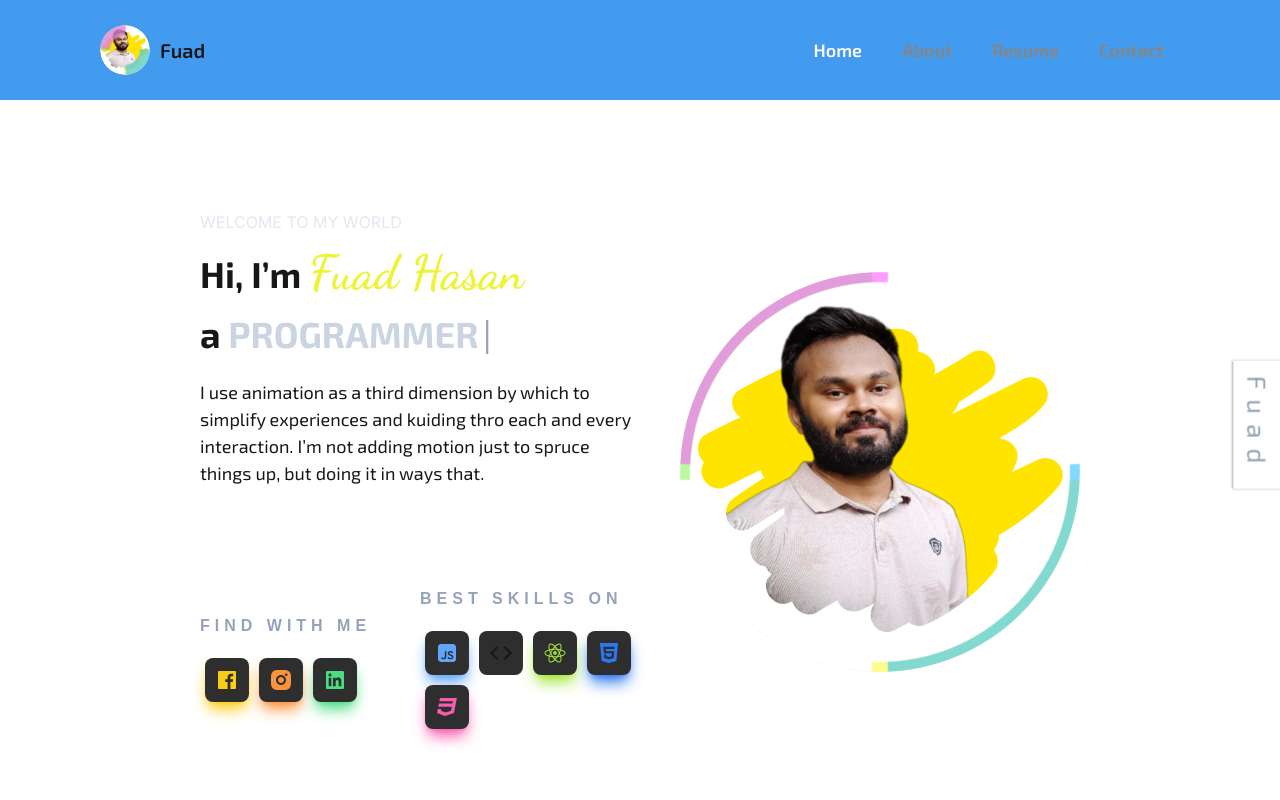
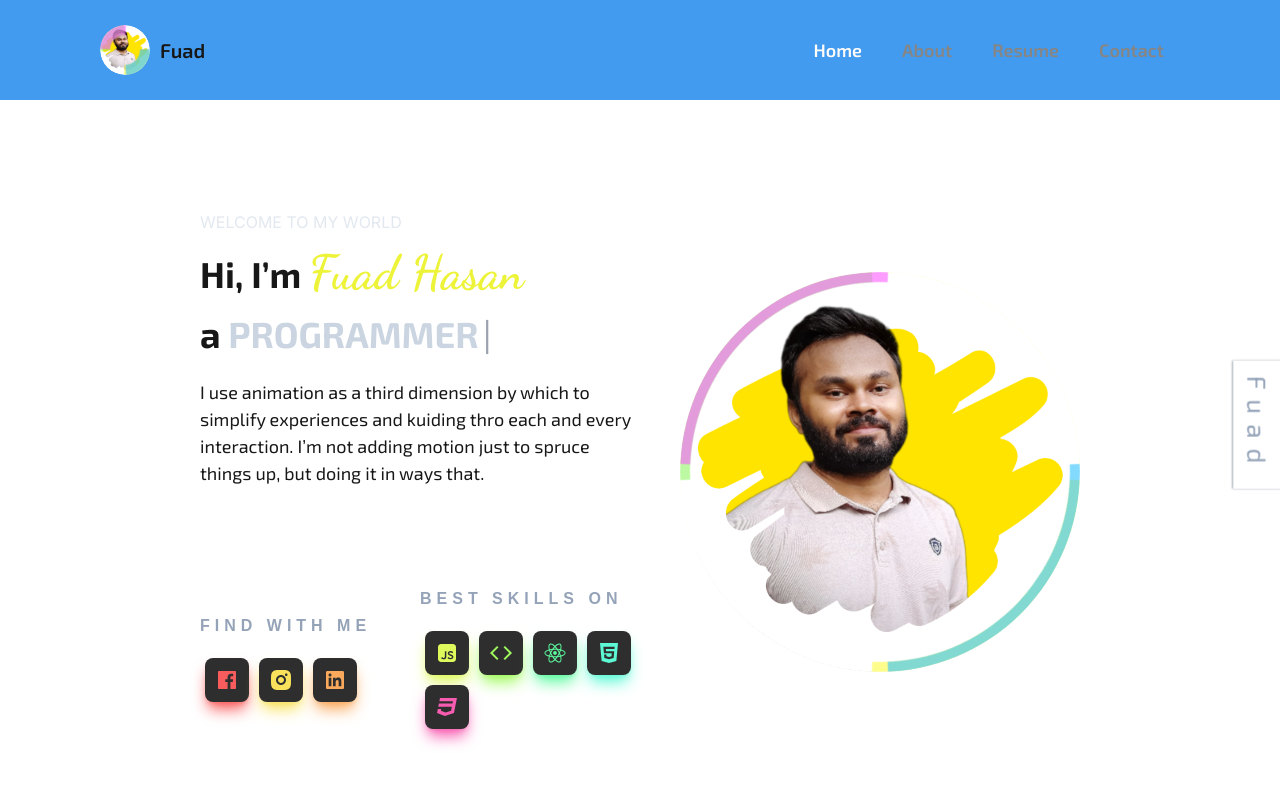
Before and after one commit to fuad-hasan-safat/portfolio, a Next.js app: page / in a window 1280 px wide. Shown: the top 800 px of the page. Built offline with nearby package versions, Linux system fonts and the light colour scheme; a web font is replaced by a local one.

Commit message:
changed color

```diff
--- a/components/HomePage.tsx
+++ b/components/HomePage.tsx
@@ -73,7 +73,7 @@ export default function HomePage() {
                     <div className='w-[50%]'>
                         <h5 className='uppercase pb-[15px] tracking-[5px] font-semibold text-slate-400'>Find with me</h5>
                         <IconContainer
-                            customClass={'shadow-yellow-400 text-yellow-400 hover:scale-[1.2] hover:text-yellow-200'}
+                            customClass={'shadow-[#f95c5c] text-[#f95c5c] hover:scale-[1.2] hover:text-white hover:shadow-white'}
                             isClickable={true}
                             onClick={openFacebookProfile}
                         >
@@ -83,7 +83,7 @@ export default function HomePage() {
                         </IconContainer>
 
                         <IconContainer
-                            customClass={'shadow-orange-400 text-orange-400 hover:scale-[1.2] hover:text-orange-200'}
+                        customClass={'shadow-[#f9e15c] text-[#f9e15c] hover:scale-[1.2] hover:text-white hover:shadow-white'}
                             onClick={openInstagramProfile}
                             isClickable={true}>
                             <RiInstagramFill
@@ -92,7 +92,7 @@ export default function HomePage() {
 
 
                         <IconContainer
-                            customClass={'shadow-green-400 text-green-400 hover:scale-[1.2] hover:text-green-200'}
+                            customClass={'shadow-[#f9a85c] text-[#f9a85c] hover:text-white hover:shadow-white'}
                             isClickable={true}
                             onClick={openLinkedInProfile}
                         >
@@ -106,7 +106,7 @@ export default function HomePage() {
                         <h5 className='uppercase pb-[15px] tracking-[5px] font-semibold text-slate-400'>Best Skills On</h5>
 
                         <IconContainer
-                            customClass={'shadow-blue-400 text-blue-400'}
+                            customClass={'shadow-[#ddf95c] text-[#ddf95c]'}
                         >
                             <RiJavascriptFill
                             />
@@ -114,7 +114,7 @@ export default function HomePage() {
                         </IconContainer>
 
                         <IconContainer
-                            customClass={'shadow-white text-white-400'}
+                            customClass={'shadow-[#9ff95c] text-[#9ff95c]'}
                         >
                             <RiCodeFill
                             />
@@ -122,7 +122,7 @@ export default function HomePage() {
 
 
                         <IconContainer
-                            customClass={'shadow-lime-400 text-lime-400'}
+                            customClass={'shadow-[#5cf99f] text-[#5cf99f]'}
                         >
                             <RiReactjsFill
                             />
@@ -130,7 +130,7 @@ export default function HomePage() {
                         </IconContainer>
 
                         <IconContainer
-                            customClass={'shadow-[#2c78f2] text-[#2c78f2]'}
+                            customClass={'shadow-[#5cf9d4] text-[#5cf9d4]'}
                         >
                             <RiHtml5Fill
                             />
--- a/components/header/Header.tsx
+++ b/components/header/Header.tsx
@@ -49,7 +49,7 @@ export default function Header({ sectionRefs }: HeaderProps) {
     return (
         <header className={`${styles.header} ${isSticky ? styles.sticky : ''}`}>
             <div className="flex justify-between items-center h-[100px] px-[100px] text-[18px] font-exo_2">
-                <div className="flex flex-row items-center space-x-[10px]">
+                <div onClick={() => handleNavigation('home')} className="flex flex-row items-center space-x-[10px] cursor-pointer">
                     {/* <Image src={'/profilepic/fuad.png'} width={50} height={50} alt="" /> */}
                     <div className={styles1.imageContainer}>
                     <Image
```
